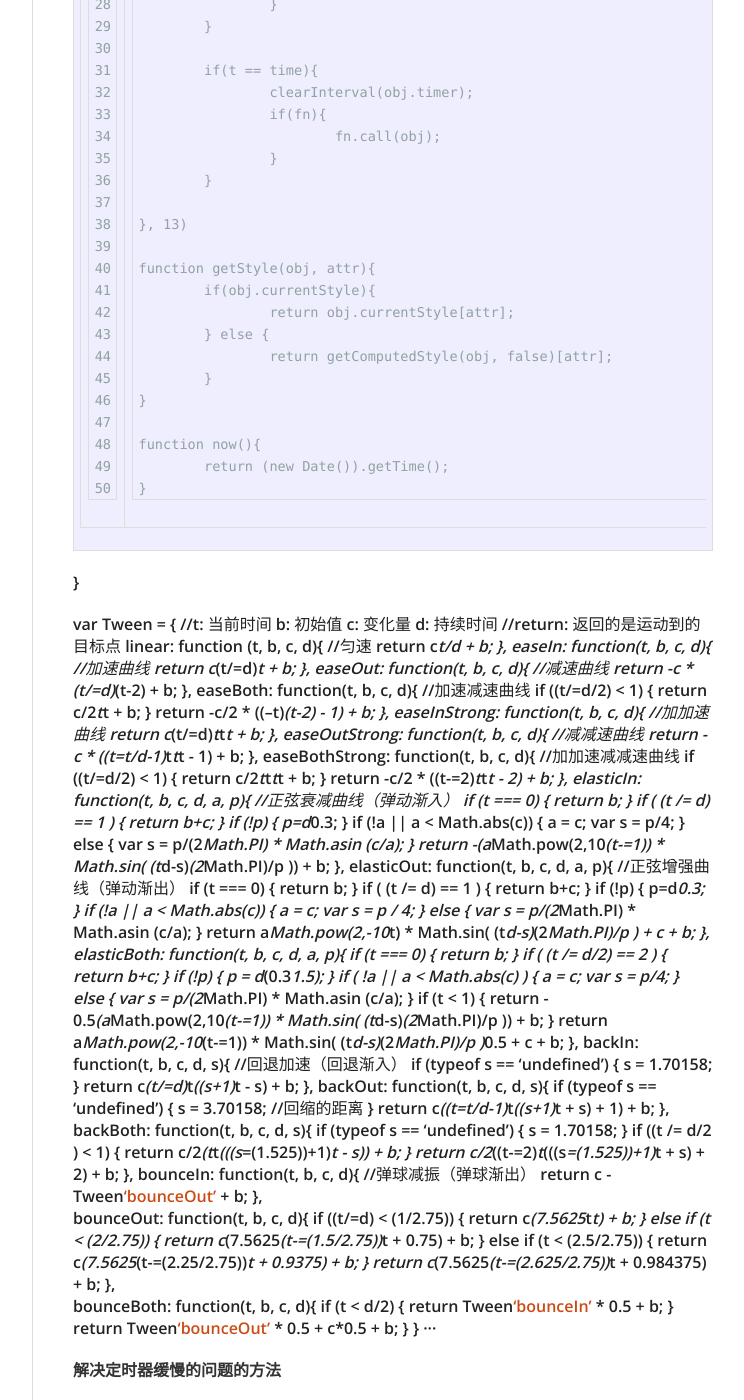
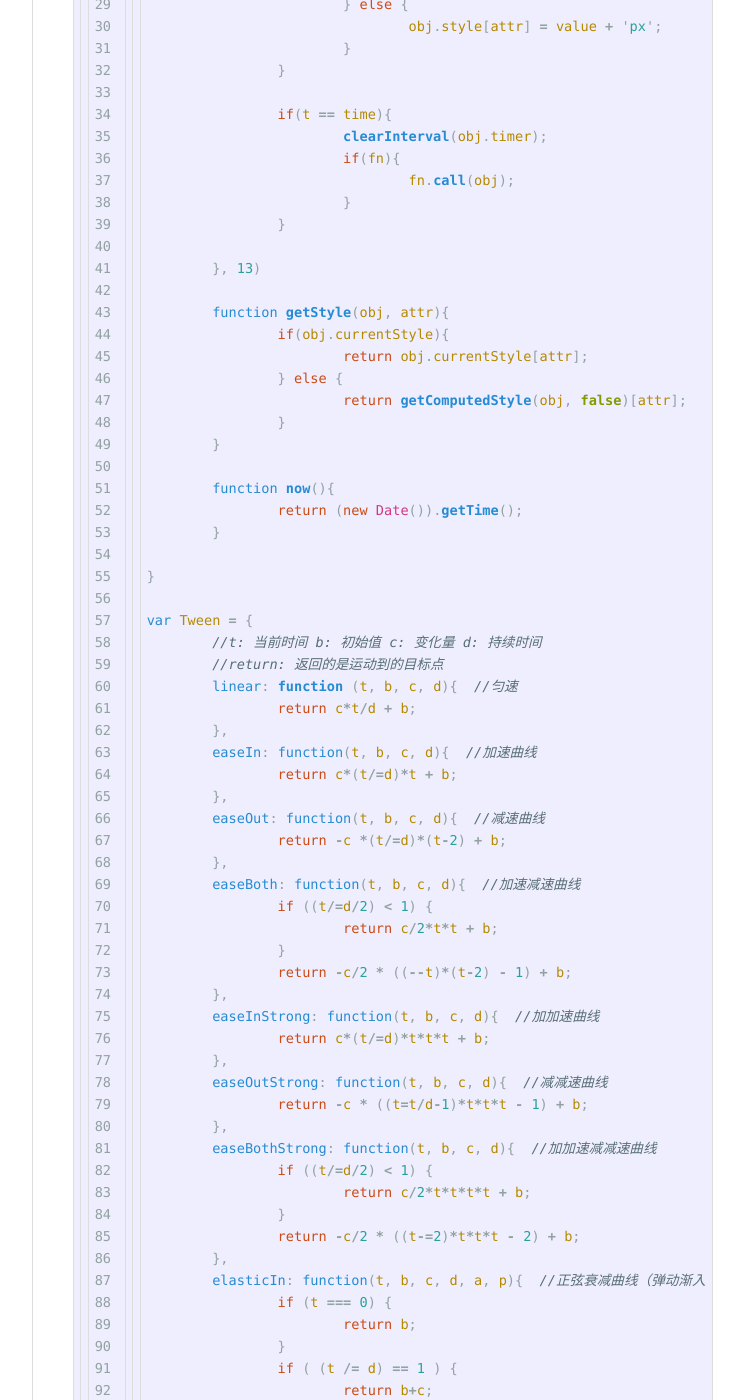
Before and after one commit to fantaghiro/fantaghiro.github.io, a Jekyll site: the page built from _posts/2014-10-14-JS-Move.markdown, in a window 1280 px wide and 1400 px high, scrolled down 37455 px. Shown: the whole window, without its empty margins (378-1122 px from the left). Built offline with Jekyll 4.4.1, drawn with Linux system fonts in a browser that asks for light colours; nearby versions of some CDN libraries; comment, search, counter and statistics services are not loaded; some of the changed text lies outside the part shown.

Commit message:
Update 2014-10-14-JS-Move.markdown

```diff
--- a/_posts/2014-10-14-JS-Move.markdown
+++ b/_posts/2014-10-14-JS-Move.markdown
@@ -1523,7 +1523,7 @@ window.onload = function(){
         - 例子：循环轮播图
 
 **原生JS写运动框架**
-··· js
+~~~ js
 function startMove(obj, json, time, fx, fn){
 	//time: 运动事件 fx: 运动形式
 
@@ -1711,7 +1711,7 @@ var Tween = {
 		return Tween['bounceOut'](t*2-d, 0, c, d) * 0.5 + c*0.5 + b;
 	}
 }
-···
+~~~
 
 **解决定时器缓慢的问题的方法**
 
@@ -1733,7 +1733,7 @@ window.onblur = function(){ //当切换页面的时候把定时器关上
 - 默认两种：swing、linear
 - 可以通过extend进行扩展
 
-··· js
+~~~ js
 $.extend(jQuery.easing, {
 
     //以下为Tween中的公式 为了匹配jQuery，添加了一个不用的参数x
```
